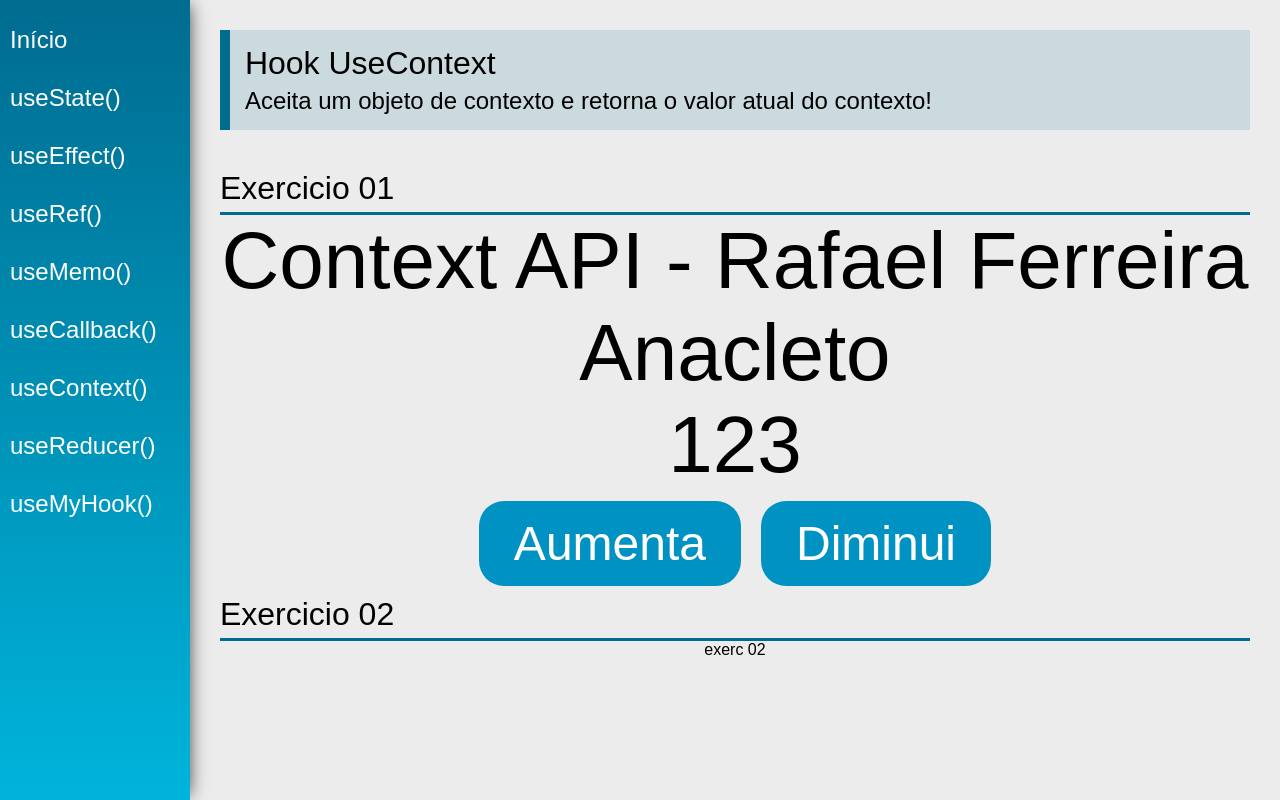
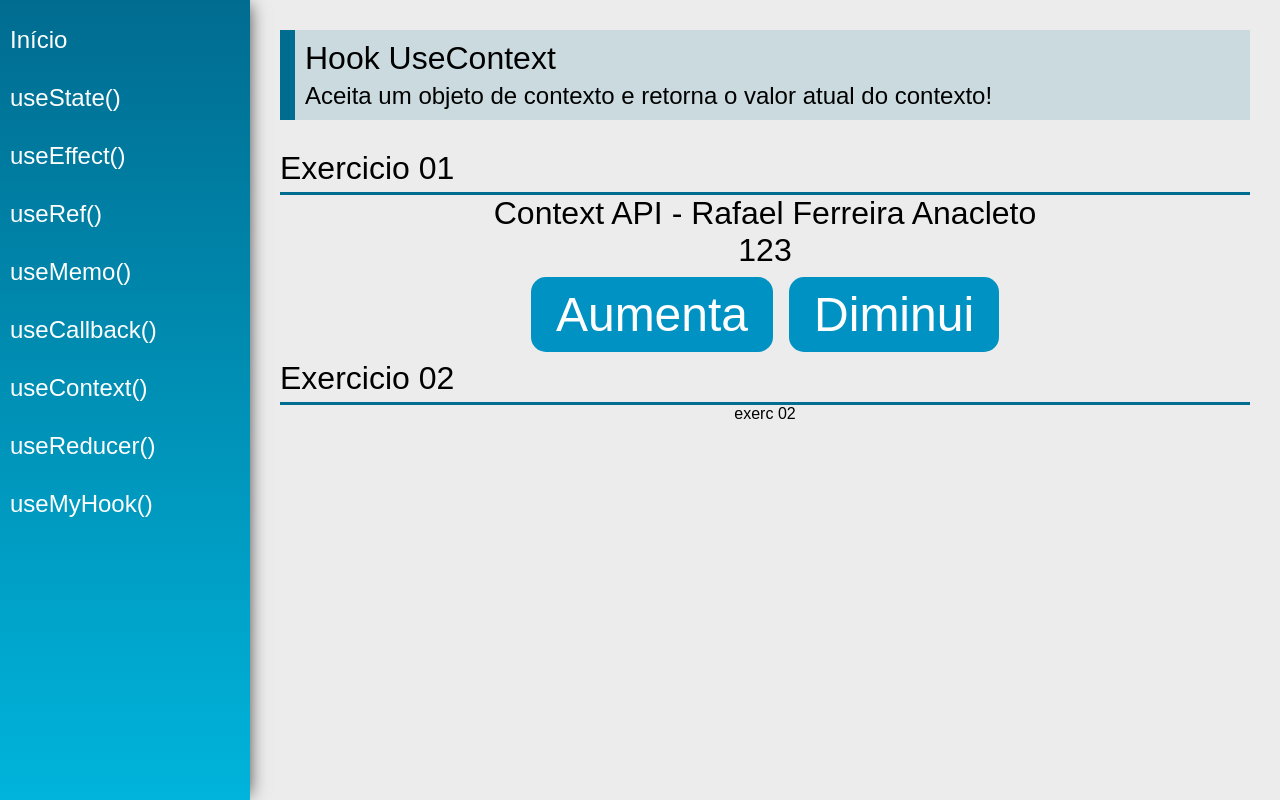
Before and after one commit to rafaelanacleto/hooks, a React (Create React App) app: page /useContext in a window 1280 px wide. Built offline with nearby package versions, Linux system fonts and the light colour scheme.

Commit message:
exercicio react basico

```diff
--- a/src/components/layout/Content.jsx
+++ b/src/components/layout/Content.jsx
@@ -21,6 +21,7 @@ const Content = props => (
 
             <Route path="/useState" element={<UseState/>}>
             </Route>
+
             <Route path="/useEffect" element={<UseEffect/>}>
             </Route>
 
--- a/src/components/layout/PageTitle.css
+++ b/src/components/layout/PageTitle.css
@@ -1,19 +1,19 @@
 .PageTitle {
-    border-left: 10px solid #006c90;
-    padding: 15px;
+    border-left: 15px solid #006c90;
+    padding: 10px;
     background: #006c9025;
-    margin-bottom: 40px;
+    margin-bottom: 30px;
 }
 
 .PageTitle h1 {
     margin: 0;
-    font-weight: 400;
+    font-weight: 200;
 }
 
 .PageTitle h2 {
     margin-top: 5px;
     margin-bottom: 0px;
-    font-weight: 300;
+    font-weight: 100;
 }
 
 .PageTitle.error{
--- a/src/index.css
+++ b/src/index.css
@@ -5,7 +5,7 @@ body {
 
 .text {
     font-weight: 300;
-    font-size: 5rem;
+    font-size: 2rem;
 }
 
 .red {
@@ -14,15 +14,15 @@ body {
 }
 
 .input {
-    font-weight: 200;
+    font-weight: 100;
     font-size: 2.1rem;
-    margin: 10px 0px;
+    margin: 7px 0px;
 }
 
 .btn {
-    border-radius: 25px;
-    margin: 10px;
-    padding: 15px 35px;
+    border-radius: 15px;
+    margin: 8px;
+    padding: 10px 25px;
     border: none;
     outline: none;
     background-color: #0092c3;
--- a/src/views/examples/UseState.jsx
+++ b/src/views/examples/UseState.jsx
@@ -6,7 +6,7 @@ import SectionTitle from '../../components/layout/SectionTitle'
 const UseState = (props) => {
 
     const [count, setCount] = useState(0)
-    const [name, setName] = useState("Rafael")
+    const [name, setName] = useState("valor inicial....")
 
     return (
         <div className="UseState">
@@ -26,6 +26,8 @@ const UseState = (props) => {
             <SectionTitle title="Exercicio 02 - Other" />
             <div className="center">
                 <input type="text" className="input"  value={name} onChange={e => setName(e.target.value)} />
+                <hr></hr>
+                <span className='text'>{name}</span>
             </div>
         </div>
     )
```
